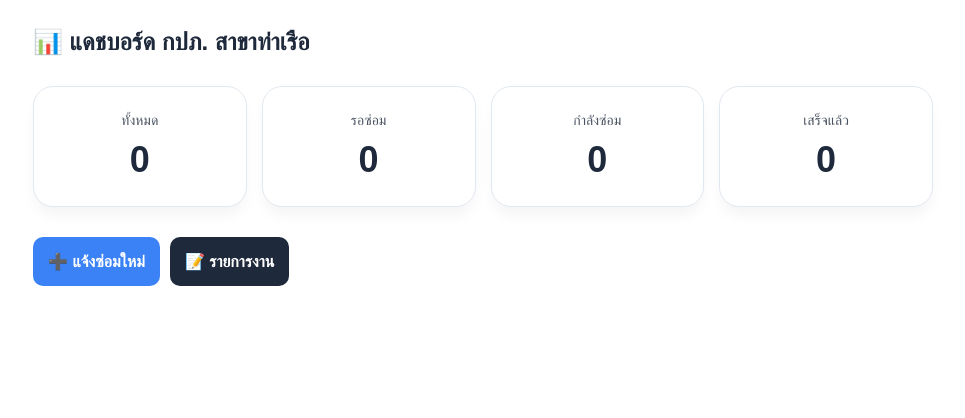
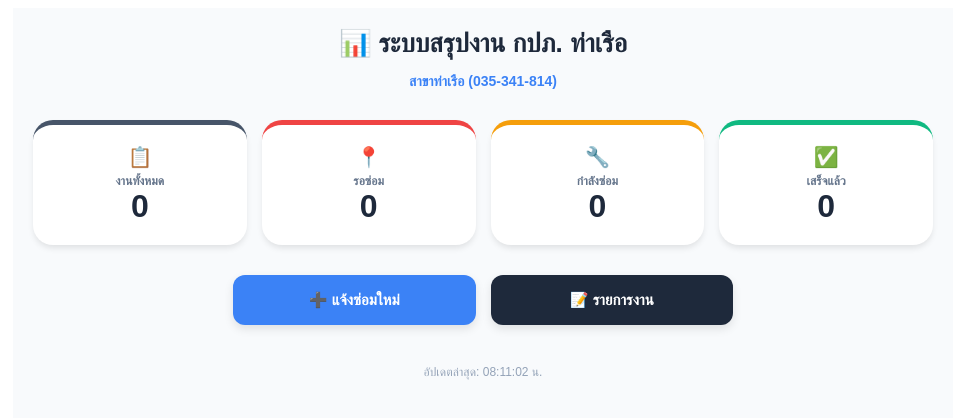
Before and after one commit to pwa1163000-bit/water-repair, a Next.js app: page /dashboard in a window 1280 px wide. Shown: the top 418 px of the page, without its empty margins (157-1122 px from the left). Built offline with nearby package versions, Linux system fonts and the light colour scheme; no server answers; the database is empty.

Commit message:
Update page.js

```diff
--- a/app/dashboard/page.js
+++ b/app/dashboard/page.js
@@ -1,8 +1,9 @@
 "use client";
 
 import { useEffect, useState } from "react";
-// ✅ ใช้การเรียกแบบระบุตำแหน่งที่ชัดเจน
-import { db } from "./lib/firebase";
+// ✅ แก้ไข Path: เนื่องจากไฟล์นี้อยู่ใน app/dashboard/ จึงต้องถอยออก 1 ชั้น (..)
+// เพื่อไปหาโฟลเดอร์ lib ที่อยู่ภายใต้ app/
+import { db } from "../lib/firebase";
 import { collection, onSnapshot } from "firebase/firestore";
 
 export default function Dashboard() {
@@ -11,6 +12,7 @@ export default function Dashboard() {
 
   useEffect(() => {
     if (!db) return;
+
     const unsubscribe = onSnapshot(collection(db, "jobs"), (snapshot) => {
       const data = snapshot.docs.map((doc) => ({
         id: doc.id,
@@ -19,51 +21,74 @@ export default function Dashboard() {
       setJobs(data);
       setLoading(false);
     });
+
     return () => unsubscribe();
   }, []);
 
+  // 🧮 คำนวณสถิติ
   const total = jobs.length;
   const pending = jobs.filter(j => ["รอซ่อม", "ท่อแตก", "ท่อรั่ว"].includes(j.status?.trim())).length;
   const working = jobs.filter(j => j.status?.trim() === "กำลังซ่อม").length;
   const done = jobs.filter(j => ["เสร็จแล้ว", "ซ่อมแล้ว"].includes(j.status?.trim())).length;
 
-  if (loading) return <div style={{ padding: 50, textAlign: "center" }}>⌛ กำลังอัปเดตข้อมูล...</div>;
+  if (loading) return <div style={{ padding: 50, textAlign: "center", fontFamily: "sans-serif", color: "#64748b" }}>⏳ กำลังโหลดข้อมูล...</div>;
 
   return (
-    <div style={{ padding: "20px", maxWidth: "900px", margin: "0 auto", fontFamily: "sans-serif" }}>
-      <header style={{ marginBottom: "30px" }}>
-        <h1 style={{ color: "#1e293b", margin: 0, fontSize: "24px" }}>📊 แดชบอร์ด กปภ. สาขาท่าเรือ</h1>
+    <div style={{ padding: "20px", maxWidth: "900px", margin: "0 auto", fontFamily: "sans-serif", backgroundColor: "#f8fafc", minHeight: "100vh" }}>
+
+      <header style={{ marginBottom: "30px", textAlign: "center" }}>
+        <h1 style={{ color: "#1e293b", margin: 0, fontSize: "26px", fontWeight: "800" }}>📊 ระบบสรุปงาน กปภ. ท่าเรือ</h1>
+        <p style={{ color: "#3b82f6", fontSize: "14px", fontWeight: "bold" }}>สาขาท่าเรือ (035-341-814)</p>
       </header>
 
-      <div style={{ display: "grid", gridTemplateColumns: "repeat(auto-fit, minmax(160px, 1fr))", gap: "15px" }}>
-        <StatBox title="ทั้งหมด" value={total} color="#475569" />
-        <StatBox title="รอซ่อม" value={pending} color="#ef4444" />
-        <StatBox title="กำลังซ่อม" value={working} color="#f59e0b" />
-        <StatBox title="เสร็จแล้ว" value={done} color="#10b981" />
+      {/* สถิติหลัก */}
+      <div style={{ display: "grid", gridTemplateColumns: "repeat(auto-fit, minmax(160px, 1fr))", gap: "15px", marginBottom: "30px" }}>
+        <StatBox title="งานทั้งหมด" value={total} color="#475569" icon="📋" />
+        <StatBox title="รอซ่อม" value={pending} color="#ef4444" icon="📍" />
+        <StatBox title="กำลังซ่อม" value={working} color="#f59e0b" icon="🔧" />
+        <StatBox title="เสร็จแล้ว" value={done} color="#10b981" icon="✅" />
       </div>
 
-      <div style={{ marginTop: "30px", display: "flex", gap: "10px" }}>
-        <a href="/create" style={{ padding: "15px", backgroundColor: "#3b82f6", color: "#fff", borderRadius: "10px", textDecoration: "none", fontWeight: "bold" }}>➕ แจ้งซ่อมใหม่</a>
-        <a href="/jobs" style={{ padding: "15px", backgroundColor: "#1e293b", color: "#fff", borderRadius: "10px", textDecoration: "none", fontWeight: "bold" }}>📝 รายการงาน</a>
+      {/* ปุ่มเมนูทางลัด */}
+      <div style={{ display: "grid", gridTemplateColumns: "1fr 1fr", gap: "15px", maxWidth: "500px", margin: "0 auto" }}>
+        <a href="/create" style={navButtonStyle("#3b82f6")}>➕ แจ้งซ่อมใหม่</a>
+        <a href="/jobs" style={navButtonStyle("#1e293b")}>📝 รายการงาน</a>
       </div>
+
+      <footer style={{ marginTop: "40px", textAlign: "center", color: "#94a3b8", fontSize: "12px" }}>
+        อัปเดตล่าสุด: {new Date().toLocaleTimeString('th-TH')} น.
+      </footer>
     </div>
   );
 }
 
-// ✅ แก้ไข Syntax Error ตรงส่วน border ที่ค้างอยู่
-function StatBox({ title, value, color, highlight }) {
+// Component สำหรับกล่องสถิติ
+function StatBox({ title, value, color, icon }) {
   return (
     <div style={{
-      background: highlight ? `linear-gradient(135deg, ${color}, #1d4ed8)` : "white",
-      color: highlight ? "white" : "#1e293b",
-      padding: "25px 15px",
+      backgroundColor: "white",
+      padding: "20px 10px",
       borderRadius: "20px",
       textAlign: "center",
-      boxShadow: "0 10px 15px -3px rgba(0,0,0,0.05)",
-      border: highlight ? "none" : "1px solid #e2e8f0" // ปิด string ให้ถูกต้องแล้ว
+      boxShadow: "0 4px 6px -1px rgba(0,0,0,0.1)",
+      borderTop: `5px solid ${color}`
     }}>
-      <div style={{ fontSize: "14px", opacity: 0.8, marginBottom: "10px" }}>{title}</div>
-      <div style={{ fontSize: "36px", fontWeight: "bold" }}>{value}</div>
+      <div style={{ fontSize: "20px", marginBottom: "5px" }}>{icon}</div>
+      <div style={{ fontSize: "12px", color: "#64748b", fontWeight: "bold" }}>{title}</div>
+      <div style={{ fontSize: "32px", fontWeight: "800", color: "#1e293b" }}>{value}</div>
     </div>
   );
 }
+
+const navButtonStyle = (bgColor) => ({
+  display: "block",
+  padding: "16px",
+  backgroundColor: bgColor,
+  color: "white",
+  textAlign: "center",
+  textDecoration: "none",
+  borderRadius: "12px",
+  fontWeight: "bold",
+  fontSize: "15px",
+  boxShadow: "0 4px 10px rgba(0,0,0,0.1)"
+});
```
